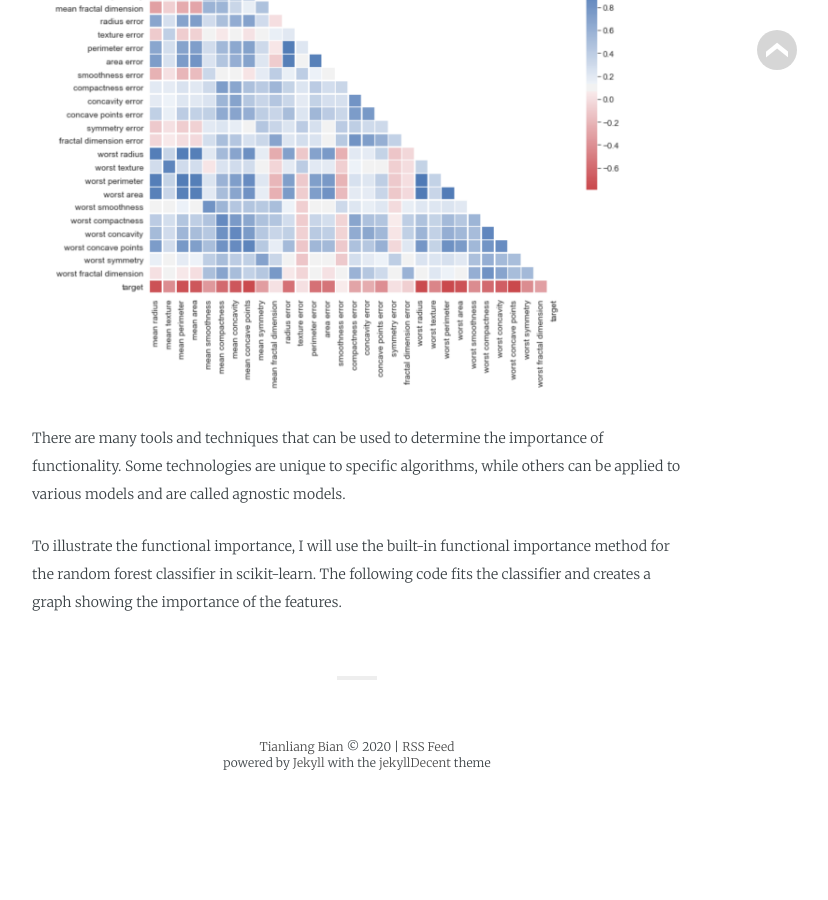
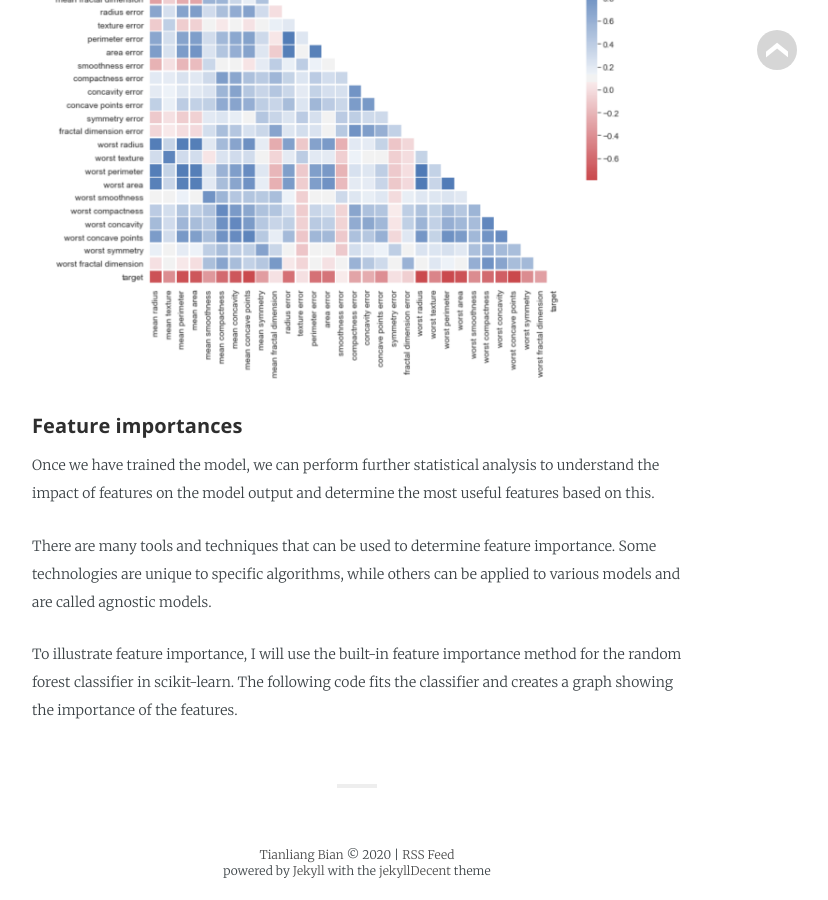
Before and after one commit to TyrionBian/tyrionbian.github.io, a Jekyll site: the page built from _posts/2019-10-16-Model_Feature.md, in a window 1280 px wide and 900 px high, scrolled down 3116 px. Shown: the whole window, without its empty margins (283-1111 px from the left). Built offline with Jekyll 4.4.1, drawn with Linux system fonts in a browser that asks for light colours; some web fonts are replaced; before the commit the page ends 3907 px from its top, so only the background shows below that.

Commit message:
Update 2019-10-16-Model_Feature.md

```diff
--- a/_posts/2019-10-16-Model_Feature.md
+++ b/_posts/2019-10-16-Model_Feature.md
@@ -54,7 +54,7 @@ Provides little or no information. An example is a features where most examples
 
 Feature selection can be performed manually by analyzing the data set before and after training, or by automatic statistical methods.
 
-### Correlation plot
+#### Correlation plot
 
 One manual technique for performing feature selection is to create visualizations that plot the relevant metrics for each feature in the dataset. [Seaborn](https://seaborn.pydata.org/) is a good python library.
 The following code generates a correlation diagram of features in the breast cancer data set available from the scikit-learn API.
@@ -91,6 +91,10 @@ In the final visualization, we can identify some closely related features. There
 <figcaption>Correlation plot</figcaption>
 </figure>
 
-There are many tools and techniques that can be used to determine the importance of functionality. Some technologies are unique to specific algorithms, while others can be applied to various models and are called agnostic models.
+#### Feature importances
 
-To illustrate the functional importance, I will use the built-in functional importance method for the random forest classifier in scikit-learn. The following code fits the classifier and creates a graph showing the importance of the features.
+Once we have trained the model, we can perform further statistical analysis to understand the impact of features on the model output and determine the most useful features based on this.
+
+There are many tools and techniques that can be used to determine feature importance. Some technologies are unique to specific algorithms, while others can be applied to various models and are called agnostic models.
+
+To illustrate feature importance, I will use the built-in feature importance method for the random forest classifier in scikit-learn. The following code fits the classifier and creates a graph showing the importance of the features.
```
